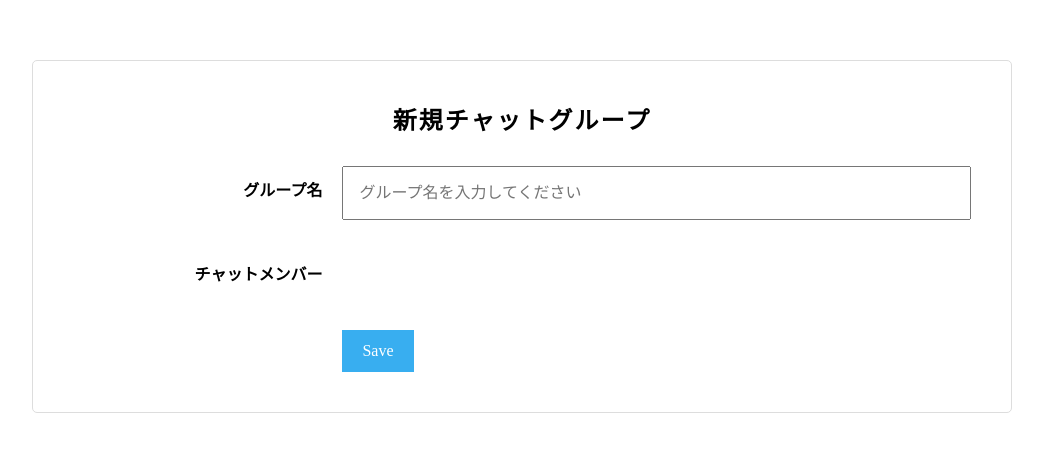
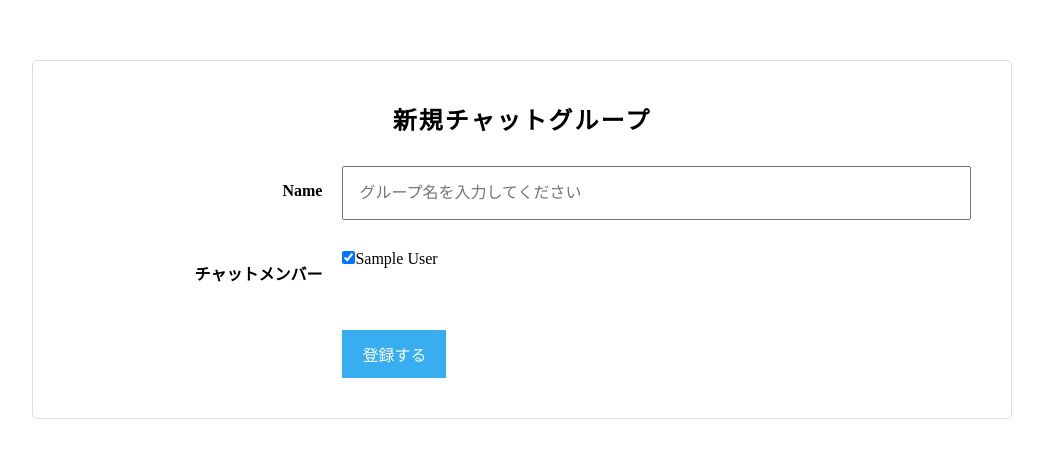
Before and after one commit to key0123456789/chat-space, a Rails app: page /groups/new in a window 1280 px wide. Shown: the top 458 px of the page, without its empty margins (118-1161 px from the left). Run offline with Rails 7, Linux system fonts and the light colour scheme; the visitor is signed in with stand-in values (Sample User, id 1); style sheets or scripts are compiled from the project's sources; some libraries are stand-ins or nearby versions.

Commit message:
group create function

```diff
--- a/app/assets/stylesheets/modules/group.scss
+++ b/app/assets/stylesheets/modules/group.scss
@@ -21,7 +21,7 @@
     border-radius: 2px;
     text-align: center;
     // 以下付け足し
-    display: none;
+    // display: none;
     h2 {
       margin-bottom: 10px;
       color: #f05050;
--- a/app/controllers/groups_controller.rb
+++ b/app/controllers/groups_controller.rb
@@ -1,2 +1,20 @@
 class GroupsController < ApplicationController
+  def new
+    @group = Group.new
+    @group.users << current_user
+  end
+
+  def create
+    @group = Group.new(group_params)
+    if @group.save
+      redirect_to root_path, notice: 'グループを作成しました'
+    else
+      render :new
+    end
+  end
+
+private
+  def group_params
+    params.require(:group).permit(:name, { :user_ids =>[] })
+  end
 end
--- a/app/views/groups/new.html.haml
+++ b/app/views/groups/new.html.haml
@@ -1,16 +1,17 @@
 .chat-group-form
   %h1 新規チャットグループ
-  %form#new_chat_group.new_chat_group{"accept-charset": "UTF-8", action: "/chat_groups", method: "post"}
-    .chat-group-form__errors
-      %h2
-        1件のエラーが発生しました。
+  = form_for @group do |f|
+    - if @group.errors.any?
+      .chat-group-form__errors
+        %h2="#{@group.errors.full_messages.count}件のエラーが発生しました。"
         %ul
-          %li エラーです
-    .chat-group-form__field.clearfix
+          - @group.errors.full_messages.each do |message|
+            %li= message
+    .chat-group-form__field
       .chat-group-form__field--left
-        %label.chat-group-form__label{for: "chat_group_name"} グループ名
+        = f.label :name, class: 'chat-group-form__label'
       .chat-group-form__field--right
-        %input#chat_group_name.chat-group-form__input{name: "chat_group[name]", placeholder: "グループ名を入力してください", type: "text"}/
+        = f.text_field :name, class: 'chat__group_name chat-group-form__input', placeholder: 'グループ名を入力してください'
     .chat-group-form__field.clearfix
       / この部分はインクリメンタルサーチ（ユーザー追加の非同期化のときに使用します
       /
@@ -28,6 +29,7 @@
         %label.chat-group-form__label{for: "chat_group_チャットメンバー"} チャットメンバー
       .chat-group-form__field--right
         / グループ作成機能の追加時はここにcollection_check_boxesの記述を入れてください
+        = f.collection_check_boxes :user_ids, User.all, :id, :name
         / この部分はインクリメンタルサーチ（ユーザー追加の非同期化のときに使用します
         /
           <div id='chat-group-users'>
@@ -39,4 +41,4 @@
     .chat-group-form__field.clearfix
       .chat-group-form__field--left
       .chat-group-form__field--right
-        %input.chat-group-form__action-btn{"data-disable-with": "Save", name: "commit", type: "submit", value: "Save"}/
+        = f.submit class: 'chat-group-form__action-btn'
```
Also changed, not shown: config/routes.rb (line endings or trailing spaces).
